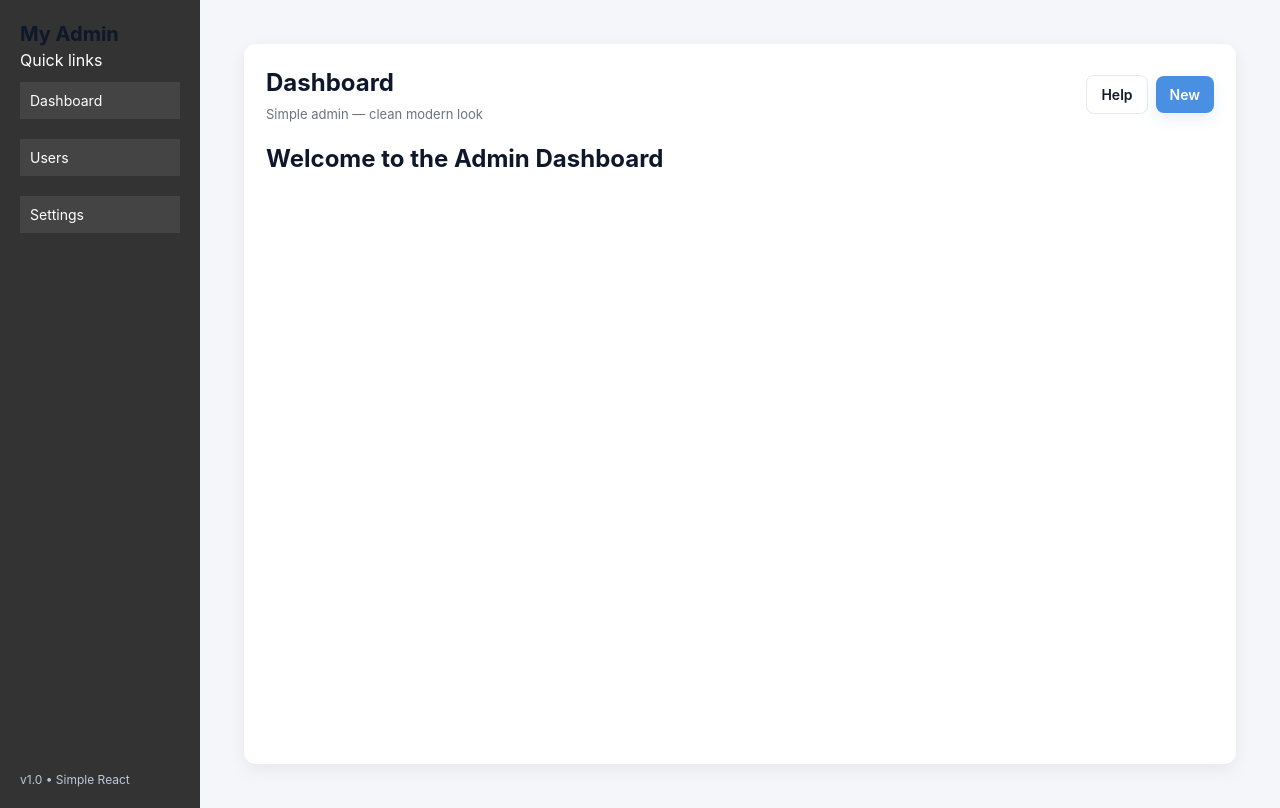
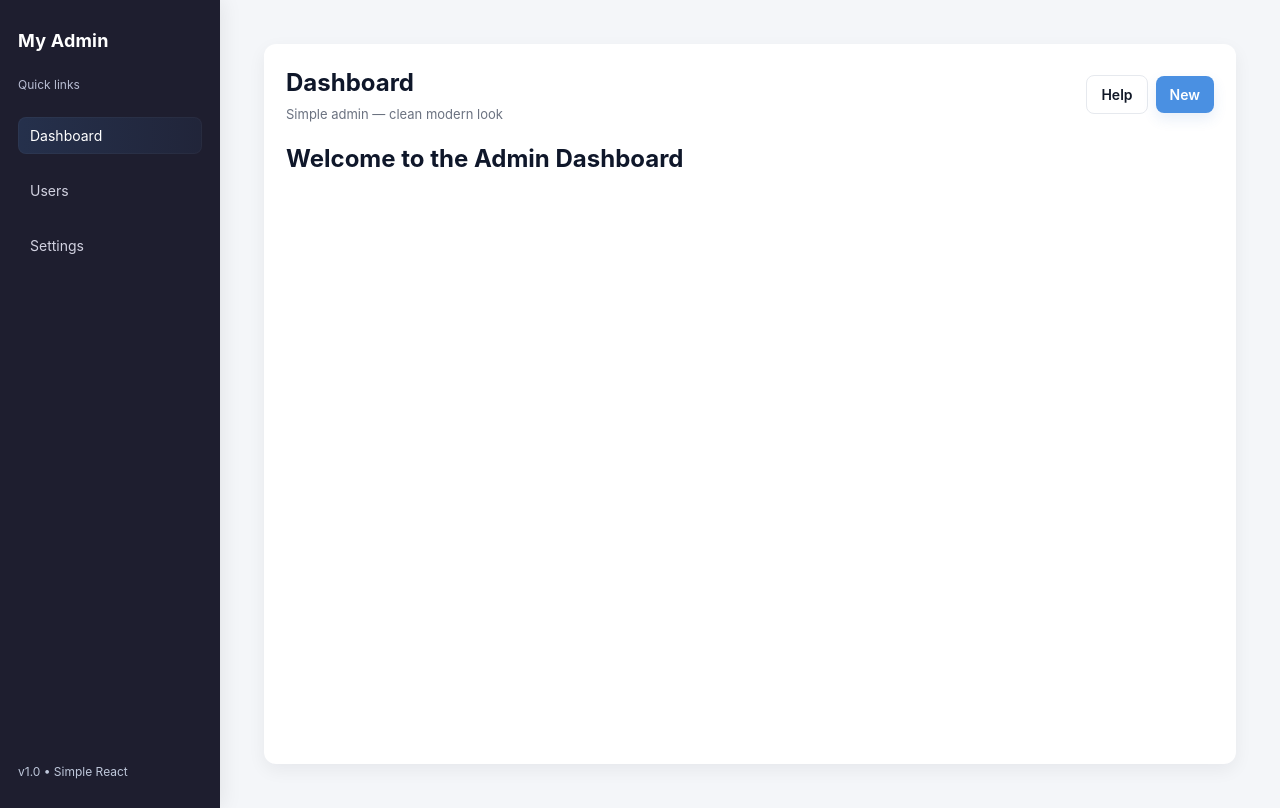
Before and after one commit to Sarthak-1729/React-admin-panel, a React (Create React App) app: page / in a window 1280 px wide. Built offline with nearby package versions, Linux system fonts and the light colour scheme; the HTML template or start-up script is replaced by a standard one.

Commit message:
Update Sidebar.css

```diff
--- a/src/components/Sidebar.css
+++ b/src/components/Sidebar.css
@@ -1,18 +1,57 @@
 .sidebar {
-width: 200px;
-background: #333;
-color: white;
-padding: 20px;
-display: flex;
-flex-direction: column;
+  width: 220px;
+  background: var(--sidebar-bg);
+  color: #ffffff;
+  padding: 28px 18px;
+  display: flex;
+  flex-direction: column;
+  gap: 6px;
+  min-height: 100vh;
+  box-shadow: 2px 0 20px rgba(3,7,18,0.08);
 }
 
+/* Logo / title */
+.sidebar h2 {
+  font-size: 18px;
+  font-weight: 700;
+  color: #fff;
+  margin-bottom: 16px;
+  letter-spacing: 0.2px;
+}
 
+/* Simple section subtitle */
+.sidebar .muted {
+  font-size: 12px;
+  color: #b8bdd3;
+  margin-bottom: 12px;
+}
+
+/* Link buttons */
 .sidebar button {
-margin: 10px 0;
-padding: 10px;
-background: #444;
-color: white;
-border: none;
-text-align: left;
+  display: flex;
+  align-items: center;
+  gap: 10px;
+  margin: 6px 0;
+  padding: 10px 12px;
+  background: transparent;
+  color: #d1d1e0;
+  border: none;
+  text-align: left;
+  font-size: 14px;
+  border-radius: 8px;
+  transition: background .15s, color .12s;
+  cursor: pointer;
 }
+
+/* Hover */
+.sidebar button:hover {
+  background: rgba(255,255,255,0.04);
+  color: #fff;
+}
+
+/* Active / selected */
+.sidebar button.active {
+  background: linear-gradient(90deg, rgba(74,144,226,0.16), rgba(74,144,226,0.06));
+  color: #fff;
+  box-shadow: inset 0 0 0 1px rgba(255,255,255,0.03);
+}
```
